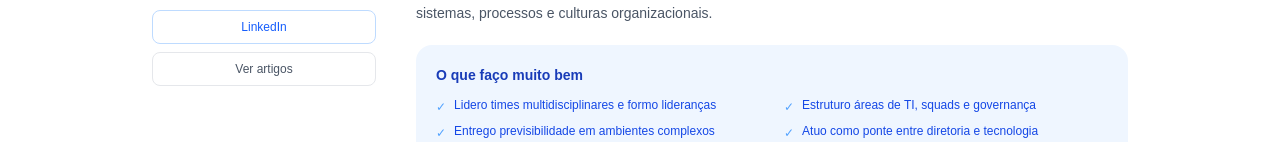
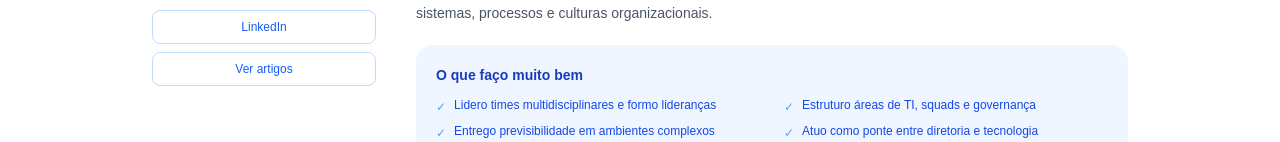
Before and after one commit to kabuzi4/blog-portfolio, a Next.js app: page /sobre in a window 1280 px wide. Shown: the part 597-739 px from the top of the page. Built offline with nearby package versions, Linux system fonts and the light colour scheme.

Commit message:
style: escurecer azul de blue-600 para blue-700 para melhor contraste

```diff
--- a/app/sobre/page.tsx
+++ b/app/sobre/page.tsx
@@ -140,7 +140,7 @@ export default function SobrePage() {
               </a>
               <Link
                 href="/blog"
-                className="text-center text-xs font-medium px-4 py-2 rounded-lg border border-gray-200 text-gray-600 hover:bg-gray-50 transition-colors"
+                className="text-center text-xs font-medium px-4 py-2 rounded-lg border border-blue-200 text-blue-600 hover:bg-blue-50 transition-colors"
               >
                 Ver artigos
               </Link>
```
